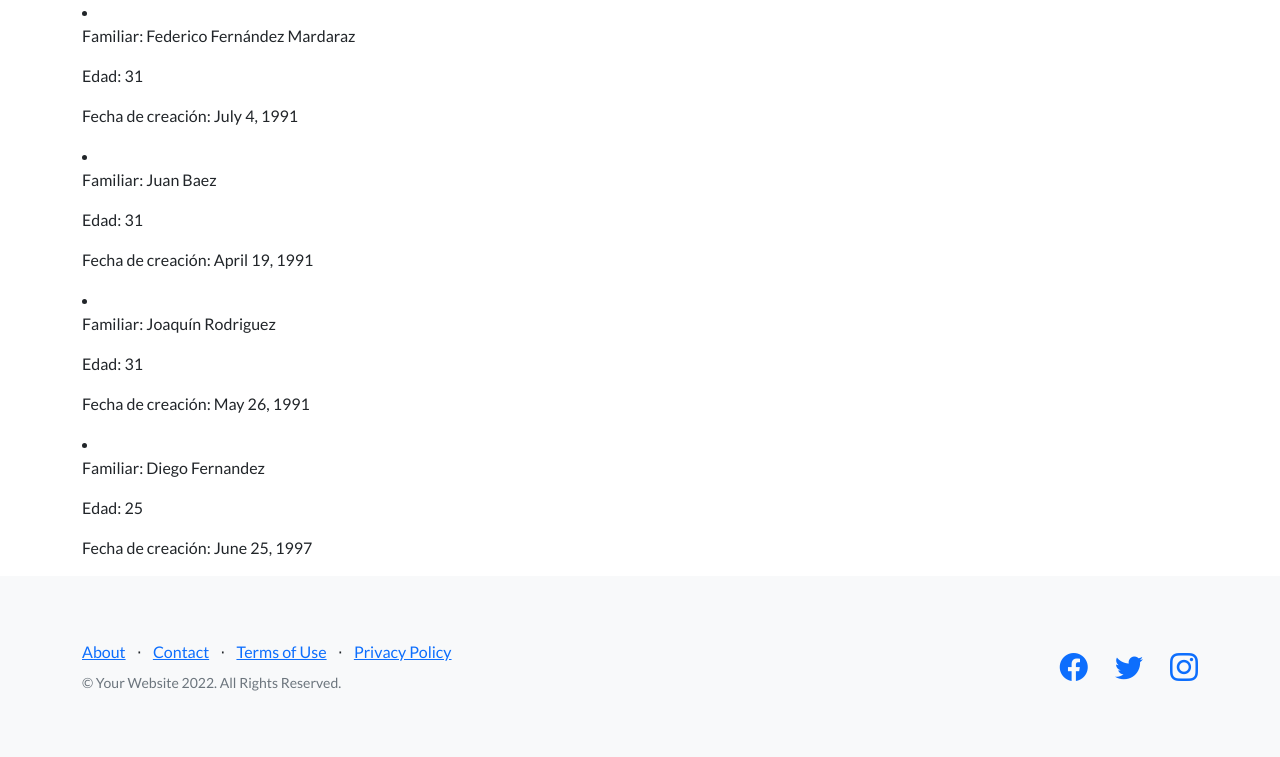
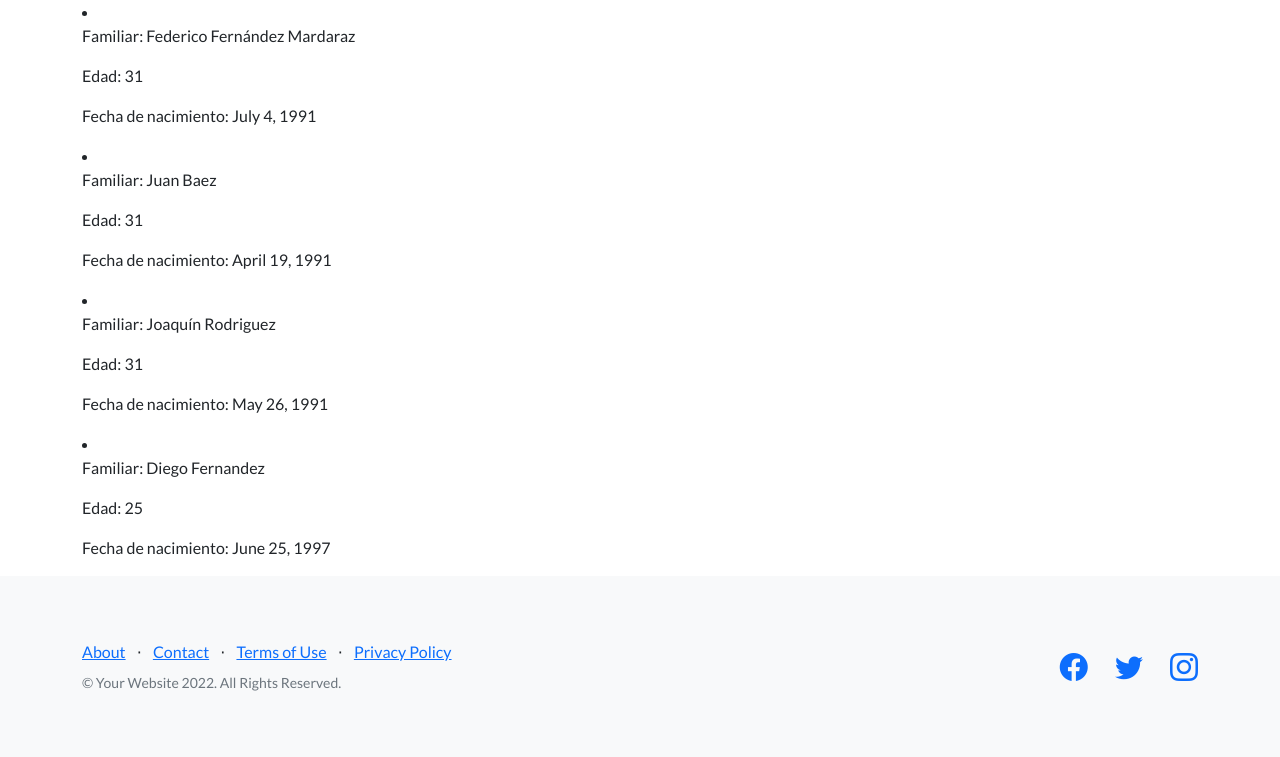
Before and after one commit to ferdezmar/Entrega1-Carota-FernandezMardaraz, a Django app: page /ver-familiar/ in a window 1280 px wide. Shown: the part 694-1451 px from the top of the page. Run offline with Django 4.2, Linux system fonts and the light colour scheme; data comes from the database, SQL or seed files in the repository; both versions use the stored data as it was after the commit; some libraries are stand-ins or nearby versions.

Commit message:
Carga a GitHub 3

```diff
--- a/home/templates/home/base.html
+++ b/home/templates/home/base.html
@@ -24,7 +24,6 @@
             <div class="container">
                 <a class="navbar-brand" href={% url 'index' %}>Home</a>
                 <a class="navbar-brand" href={% url 'ver_personas' %}>Usuarios</a>
-                {% comment %} <a class="navbar-brand" href={% url 'crear_personas' %}>Crear Usuario</a> {% endcomment %}
             </div>
         </nav>
         <div class='container'>
--- a/home/templates/home/ver_personas.html
+++ b/home/templates/home/ver_personas.html
@@ -28,7 +28,7 @@ Usuarios
         {% for familiar in familiares %}
             <li><p> Familiar: {{familiar.nombre}} {{familiar.apellido}}</p>
             <p>Edad: {{familiar.edad}}</p>
-            <p>Fecha de creación: {{familiar.fecha_nacimiento}} </p></li>
+            <p>Fecha de nacimiento: {{familiar.fecha_nacimiento}} </p></li>
         {% endfor %}
 
     {% else %}
--- a/home/views.py
+++ b/home/views.py
@@ -19,7 +19,7 @@ def crear_persona(request):
             nombre = data['nombre']
             apellido = data['apellido']
             edad = data['edad']
-            fecha_nacimiento = data.get('fecha_creacion', datetime.now())
+            fecha_nacimiento = data.get('fecha_nacimiento', datetime.now())
 
             persona = Persona(nombre=nombre, apellido=apellido, edad=edad, fecha_nacimiento=fecha_nacimiento)
             persona.save()
```
Also changed, not shown: db.sqlite3.
